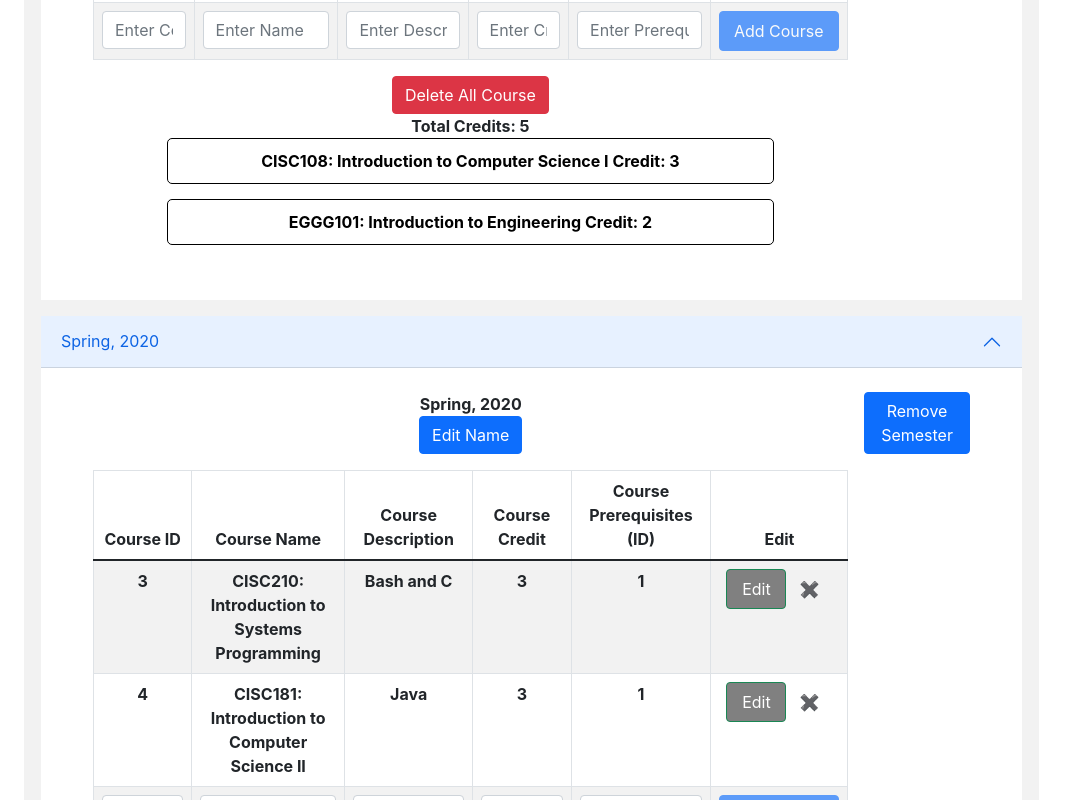
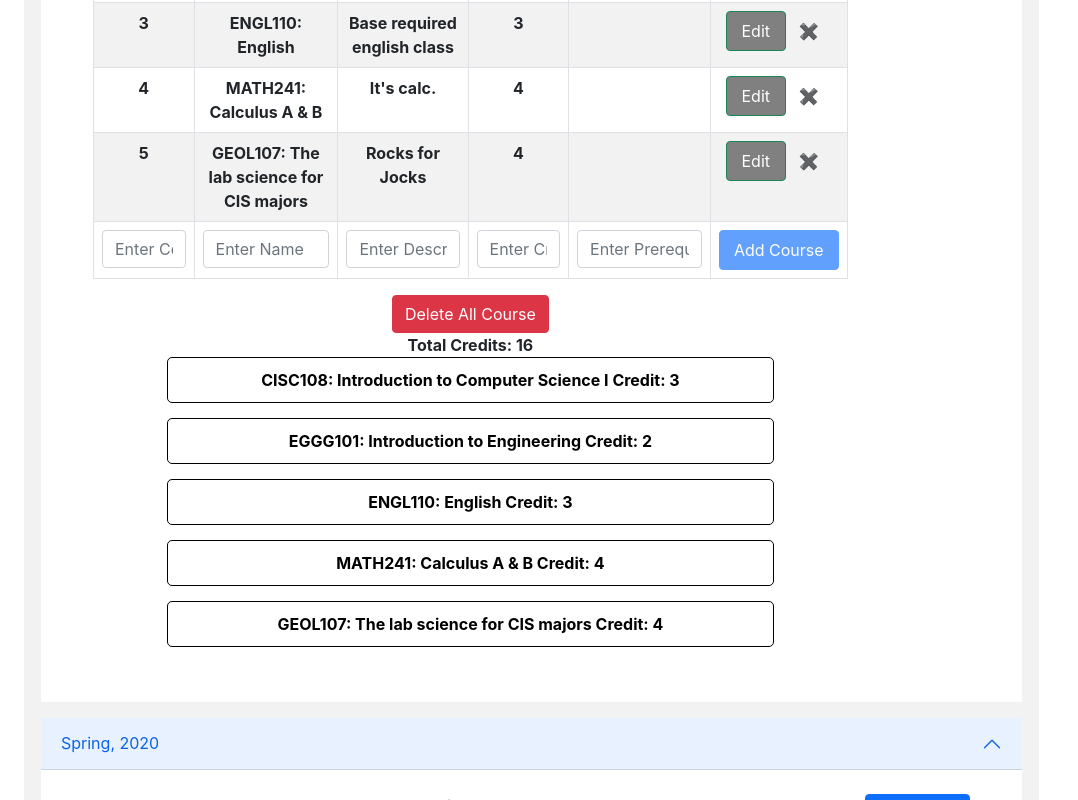
Before and after one commit to UD-CISC275-S22/cis-scheduler-team24, a React (Create React App) app: page / in a window 1280 px wide. Shown: the part 920-1720 px from the top of the page, without its empty margins (0-1078 px from the left). Built offline with nearby package versions, Linux system fonts and the light colour scheme.

Commit message:
Reformed data structure to seperate plans from courses

```diff
--- a/src/App.tsx
+++ b/src/App.tsx
@@ -1,14 +1,21 @@
 import React, { useState } from "react";
-import { Col, Row, Table, Button, Offcanvas } from "react-bootstrap";
+import { Col, Row, Button, Offcanvas /*, Table*/ } from "react-bootstrap";
 import "./App.css";
 import { Plan } from "./interfaces/plan";
 import { Semester } from "./interfaces/semester";
 import { Course } from "./interfaces/course";
 import { ListPlans } from "./components/listPlans";
-import { ListCoursesPool } from "./components/listCoursesPool";
-import { Listdegreeplan } from "./components/listdegreeplan";
+import { ViewFloatingCourses } from "./components/viewFloatingCourses";
+import { ViewRequirements } from "./components/viewRequirements";
 import plans from "./data/plans.json";
-import degreeplan from "./data/degreeplan.json";
+import courses from "./data/course–book.json";
+
+const COURSES = courses.map(
+    (course): Course => ({
+        ...course,
+        prerequisites: course.prerequisites.map(Number)
+    })
+);
 
 const PLANS = plans.map(
     (plan): Plan => ({
@@ -17,12 +24,9 @@ const PLANS = plans.map(
             (semester: Semester): Semester => ({
                 ...semester,
                 name: semester.session + ", " + semester.year,
-                courses: semester.courses.map(
-                    (course: Course): Course => ({
-                        ...course,
-                        prerequisites: course.prerequisites.map(Number)
-                    })
-                )
+                courses: COURSES.filter((course: Course): boolean =>
+                    semester.courses.includes(course.id)
+                ).map((course: Course): number => course.id)
             })
         ),
         requirements: plan.requirements.map(Number),
@@ -30,23 +34,21 @@ const PLANS = plans.map(
     })
 );
 
-const DegreePlan = degreeplan.map((plan: Plan) => ({
-    ...plan,
-    semesters: plan.semesters.map(
-        (semester: Semester): Semester => ({
-            ...semester,
-            courses: semester.courses.map(
-                (course: Course): Course => ({ ...course })
-            )
-        })
-    ),
-    requirements: plan.requirements.map(Number),
-    taken_courses: plan.taken_courses.map(Number)
-}));
+const FLOATING_COURSES = courses.filter(
+    (course: Course): boolean => !course.isTaken
+);
+
+const REQUIRED_COURSES = courses.filter(
+    (course: Course): boolean => course.isRequired
+);
 
 function App(): JSX.Element {
     const [plans, setPlans] = useState<Plan[]>(PLANS);
-    const [degreeplan /*setdegreeplan*/] = useState<Plan[]>(DegreePlan);
+    const [courses /*, setCourses*/] = useState<Course[]>(COURSES);
+    const [floatingCourses, setFloatingCourses] =
+        useState<Course[]>(FLOATING_COURSES);
+    const [requiredCourses, setRequiredCourses] =
+        useState<Course[]>(REQUIRED_COURSES);
     const [show, setShow] = useState(false);
 
     const handleClose = () => setShow(false);
@@ -79,6 +81,14 @@ function App(): JSX.Element {
         );
     }
 
+    function setRequirements(newReqs: Course[]): void {
+        setRequiredCourses(newReqs);
+    }
+
+    function setFloats(newFloats: Course[]): void {
+        setFloatingCourses(newFloats);
+    }
+
     return (
         <div className="App">
             <header className="App-header">
@@ -91,6 +101,7 @@ function App(): JSX.Element {
                     <Col sm={10}>
                         <ListPlans
                             plans={plans}
+                            courses={courses}
                             addPlan={addPlan}
                             deletePlan={deletePlan}
                             setPlanName={setPlanName}
@@ -114,27 +125,38 @@ function App(): JSX.Element {
                                         </Offcanvas.Title>
                                     </Offcanvas.Header>
                                     <Offcanvas.Body>
+                                        Floating Courses:
+                                        <ViewFloatingCourses
+                                            floatingCourses={floatingCourses}
+                                            setFloats={setFloats}
+                                        ></ViewFloatingCourses>
+                                        Required Courses:
+                                        <ViewRequirements
+                                            requirements={requiredCourses}
+                                            setRequirements={setRequirements}
+                                        ></ViewRequirements>
+                                        {/*
                                         <Table striped bordered hover>
                                             <thead>
                                                 <tr>
-                                                    <th>Course Pool</th>
+                                                    <th>Floating Courses</th>
                                                 </tr>
                                             </thead>
                                             <tbody>
                                                 <tr>
                                                     <td>
-                                                        {plans.map(
-                                                            (plan: Plan) => (
+                                                        {floatingCourses.map(
+                                                            (
+                                                                course: Course
+                                                            ) => (
                                                                 <div
                                                                     key={
-                                                                        plan.id
+                                                                        course.id
                                                                     }
                                                                 >
-                                                                    <ListCoursesPool
-                                                                        plan={
-                                                                            plan
-                                                                        }
-                                                                    ></ListCoursesPool>
+                                                                    {
+                                                                        course.name
+                                                                    }
                                                                 </div>
                                                             )
                                                         )}
@@ -145,24 +167,24 @@ function App(): JSX.Element {
                                         <Table striped bordered hover>
                                             <thead>
                                                 <tr>
-                                                    <th>Degree Plan</th>
+                                                    <th>Degree Requirements</th>
                                                 </tr>
                                             </thead>
                                             <tbody>
                                                 <tr>
                                                     <td>
-                                                        {degreeplan.map(
-                                                            (plan: Plan) => (
+                                                        {requiredCourses.map(
+                                                            (
+                                                                course: Course
+                                                            ) => (
                                                                 <div
                                                                     key={
-                                                                        plan.id
+                                                                        course.id
                                                                     }
                                                                 >
-                                                                    <Listdegreeplan
-                                                                        plan={
-                                                                            plan
-                                                                        }
-                                                                    ></Listdegreeplan>
+                                                                    {
+                                                                        course.name
+                                                                    }
                                                                 </div>
                                                             )
                                                         )}
@@ -170,6 +192,7 @@ function App(): JSX.Element {
                                                 </tr>
                                             </tbody>
                                         </Table>
+                                                                */}
                                     </Offcanvas.Body>
                                 </Offcanvas>
                             </div>
--- a/src/components/listPlans.tsx
+++ b/src/components/listPlans.tsx
@@ -2,15 +2,18 @@ import React from "react";
 import { Nav, Tab, Button } from "react-bootstrap";
 import { ViewPlan } from "./viewPlan";
 import { Plan } from "../interfaces/plan";
+import { Course } from "../interfaces/course";
 import { DeletePlan } from "./deletePlan";
 
 export function ListPlans({
     plans,
+    courses,
     addPlan,
     deletePlan,
     setPlanName
 }: {
     plans: Plan[];
+    courses: Course[];
     addPlan: () => void;
     deletePlan: (id: number) => void;
     setPlanName: (id: number, name: string) => void;
@@ -43,6 +46,7 @@ export function ListPlans({
                         <Tab.Pane key={plan.id} eventKey={plan.id}>
                             <ViewPlan
                                 plan={plan}
+                                courses={courses}
                                 setPlanName={setPlanName}
                             ></ViewPlan>
                         </Tab.Pane>
--- a/src/components/listSemesters.tsx
+++ b/src/components/listSemesters.tsx
@@ -1,14 +1,17 @@
 import React from "react";
 import { Accordion, Table } from "react-bootstrap";
 import { Semester } from "../interfaces/semester";
+import { Course } from "../interfaces/course";
 import { ViewSemester } from "./viewSemester";
 
 export function ListSemesters({
     planSemesters,
+    courses,
     removeSemester,
     setSemesterName
 }: {
     planSemesters: Semester[];
+    courses: Course[];
     removeSemester: (id: number) => void;
     setSemesterName: (id: number, name: string) => void;
 }): JSX.Element {
@@ -31,6 +34,7 @@ export function ListSemesters({
                                         <div key={semester.id}>
                                             <ViewSemester
                                                 semester={semester}
+                                                courses={courses}
                                                 removeSemester={removeSemester}
                                                 setSemesterName={
                                                     setSemesterName
--- a/src/components/ViewCoursesPool.tsx
+++ b/src/components/viewFloatingCourses.tsx
@@ -1,7 +1,7 @@
-import React, { useState } from "react";
+import React from "react";
 import { Container } from "react-bootstrap";
 import { Course } from "../interfaces/course";
-import { Semester } from "../interfaces/semester";
+
 import {
     DragDropContext,
     Draggable,
@@ -11,21 +11,21 @@ import {
     NotDraggingStyle
 } from "react-beautiful-dnd";
 
-export function ViewCoursesPool({
-    semester
+export function ViewFloatingCourses({
+    floatingCourses,
+    setFloats
 }: {
-    semester: Semester;
+    floatingCourses: Course[];
+    setFloats: (newFloats: Course[]) => void;
 }): JSX.Element {
-    const [courses] = useState<Course[]>(semester.courses);
     const onDragEnd = (result: DropResult) => {
-        const [newcourses, setnewcourses] = useState<Course[]>(courses);
         const { source, destination } = result;
         if (!destination) return;
 
-        const items = Array.from(newcourses);
+        const items = Array.from(floatingCourses);
         const [newOrder] = items.splice(source.index, 1);
         items.splice(destination.index, 0, newOrder);
-        setnewcourses(items);
+        setFloats(items);
     };
 
     const getItemStyle = (
@@ -51,7 +51,7 @@ export function ViewCoursesPool({
                             {...Provided.droppableProps}
                             ref={Provided.innerRef}
                         >
-                            {courses.map((course, index) => {
+                            {floatingCourses.map((course, index) => {
                                 return (
                                     <Draggable
                                         key={course.id}
--- a/src/components/viewPlan.tsx
+++ b/src/components/viewPlan.tsx
@@ -2,15 +2,18 @@ import React, { useState } from "react";
 import { Container, Button, Table, Stack } from "react-bootstrap";
 import { Plan } from "../interfaces/plan";
 import { Semester } from "../interfaces/semester";
+import { Course } from "../interfaces/course";
 import { ListSemesters } from "./listSemesters";
 import { EditPlan } from "./editPlan";
 import { HelpButton } from "./HelpButton";
 
 export function ViewPlan({
     plan,
+    courses,
     setPlanName
 }: {
     plan: Plan;
+    courses: Course[];
     setPlanName: (id: number, name: string) => void;
 }): JSX.Element {
     const [semesters, setSemesters] = useState<Semester[]>(plan.semesters);
@@ -101,6 +104,7 @@ export function ViewPlan({
                             <td>
                                 <ListSemesters
                                     planSemesters={semesters}
+                                    courses={courses}
                                     removeSemester={removeSemester}
                                     setSemesterName={setSemesterName}
                                 ></ListSemesters>
--- a/src/components/Viewdegreeplan.tsx
+++ b/src/components/viewRequirements.tsx
@@ -1,6 +1,5 @@
-import React, { useState } from "react";
+import React from "react";
 import { Course } from "../interfaces/course";
-import { Semester } from "../interfaces/semester";
 import {
     DragDropContext,
     Draggable,
@@ -9,21 +8,22 @@ import {
     DropResult,
     NotDraggingStyle
 } from "react-beautiful-dnd";
-export function Viewdegreeplan({
-    semester
+
+export function ViewRequirements({
+    requirements,
+    setRequirements
 }: {
-    semester: Semester;
+    requirements: Course[];
+    setRequirements: (courses: Course[]) => void;
 }): JSX.Element {
-    const [courses /*setcourses*/] = useState<Course[]>(semester.courses);
     const onDragEnd = (result: DropResult) => {
-        const [newcourses, setnewcourses] = useState<Course[]>(courses);
         const { source, destination } = result;
         if (!destination) return;
 
-        const items = Array.from(newcourses);
+        const items = Array.from(requirements);
         const [newOrder] = items.splice(source.index, 1);
         items.splice(destination.index, 0, newOrder);
-        setnewcourses(items);
+        setRequirements(items);
     };
 
     const getItemStyle = (
@@ -42,18 +42,18 @@ export function Viewdegreeplan({
     return (
         <div>
             <DragDropContext onDragEnd={onDragEnd}>
-                <Droppable droppableId="courses">
+                <Droppable droppableId="requirements">
                     {(Provided) => (
                         <div
-                            className="courses"
+                            className="requirements"
                             {...Provided.droppableProps}
                             ref={Provided.innerRef}
                         >
-                            {courses.map((course, index) => {
+                            {requirements.map((requirement, index) => {
                                 return (
                                     <Draggable
-                                        key={course.id}
-                                        draggableId={course.id.toString()}
+                                        key={requirement.id}
+                                        draggableId={requirement.id.toString()}
                                         index={index}
                                     >
                                         {(provided, snapshot) => (
@@ -68,10 +68,10 @@ export function Viewdegreeplan({
                                                 )}
                                                 key={index}
                                             >
-                                                {course.name}
+                                                {requirement.name}
                                                 {"                        "}
                                                 {"       Credit: "}
-                                                {course.credits}
+                                                {requirement.credits}
                                             </div>
                                         )}
                                     </Draggable>
--- a/src/components/viewSemester.tsx
+++ b/src/components/viewSemester.tsx
@@ -8,14 +8,20 @@ import { EditSemester } from "./editSemester";
 
 export function ViewSemester({
     semester,
+    courses,
     removeSemester,
     setSemesterName
 }: {
     semester: Semester;
+    courses: Course[];
     removeSemester: (id: number) => void;
     setSemesterName: (id: number, name: string) => void;
 }): JSX.Element {
-    const [courses /*, setcourses*/] = useState<Course[]>(semester.courses);
+    const [semesterCourses /*, setSemesterCourses*/] = useState<Course[]>(
+        courses.filter((course: Course): boolean =>
+            semester.courses.includes(course.id)
+        )
+    );
     const [isEditing, setEditing] = useState<boolean>(false);
 
     function deleteSemester(): void {
@@ -57,7 +63,7 @@ export function ViewSemester({
                         <tr>
                             <th>
                                 <ListCourses
-                                    semesterCourses={courses}
+                                    semesterCourses={semesterCourses}
                                 ></ListCourses>
                             </th>
                         </tr>
--- a/src/data/plans.json
+++ b/src/data/plans.json
@@ -8,31 +8,8 @@
                 "name": "",
                 "year": 2019,
                 "session": "Fall",
-                "courses": [
-                    {
-                        "id": 1,
-                        "name": "CISC108: Introduction to Computer Science I",
-                        "credits": 3,
-                        "description": "Python",
-                        "prerequisites": [],
-                        "isTaken": false,
-                        "isEditing": false,
-                        "isRequired": true,
-                        "breadthType": "D"
-                    },
-                    {
-                        "id": 2,
-                        "name": "EGGG101: Introduction to Engineering",
-                        "credits": 2,
-                        "description": "Dumb class",
-                        "prerequisites": [],
-                        "isTaken": false,
-                        "isEditing": false,
-                        "isRequired": true,
-                        "breadthType": "D"
-                    }
-                ],
-                "totalCredits": 0,
+                "courses": [1, 2, 3, 4, 5],
+                "totalCredits": 16,
                 "isSkipped": false
             },
             {
@@ -40,37 +17,14 @@
                 "name": "",
                 "year": 2020,
                 "session": "Spring",
-                "courses": [
-                    {
-                        "id": 3,
-                        "name": "CISC210: Introduction to Systems Programming",
-                        "credits": 3,
-                        "description": "Bash and C",
-                        "prerequisites": [1],
-                        "isTaken": false,
-                        "isEditing": false,
-                        "isRequired": true,
-                        "breadthType": "D"
-                    },
-                    {
-                        "id": 4,
-                        "name": "CISC181: Introduction to Computer Science II",
-                        "credits": 3,
-                        "description": "Java",
-                        "prerequisites": [1],
-                        "isTaken": false,
-                        "isEditing": false,
-                        "isRequired": true,
-                        "breadthType": "D"
-                    }
-                ],
-                "totalCredits": 0,
+                "courses": [6, 7, 8, 9, 10],
+                "totalCredits": 17,
                 "isSkipped": false
             }
         ],
-        "requirements": [],
-        "taken_courses": [1, 2, 3, 4],
-        "floating_courses": []
+        "requirements": [1, 2, 3, 4, 5, 6, 7, 8, 9],
+        "taken_courses": [1, 2, 3, 4, 5, 6, 7, 8, 9, 10],
+        "floating_courses": [11, 12, 13, 14]
     },
     {
         "id": 2,
@@ -81,31 +35,8 @@
                 "name": "",
                 "year": 2019,
                 "session": "Fall",
-                "courses": [
-                    {
-                        "id": 1,
-                        "name": "CISC108: Introduction to Computer Science I",
-                        "credits": 3,
-                        "description": "Python",
-                        "prerequisites": [],
-                        "isTaken": false,
-                        "isEditing": false,
-                        "isRequired": true,
-                        "breadthType": "D"
-                    },
-                    {
-                        "id": 2,
-                        "name": "EGGG101: Introduction to Engineering",
-                        "credits": 2,
-                        "description": "Dumb class",
-                        "prerequisites": [],
-                        "isTaken": false,
-                        "isEditing": false,
-                        "isRequired": true,
-                        "breadthType": "D"
-                    }
-                ],
-                "totalCredits": 0,
+                "courses": [1, 2, 3, 4, 5],
+                "totalCredits": 16,
                 "isSkipped": false
             },
             {
@@ -113,36 +44,13 @@
                 "name": "",
                 "year": 2020,
                 "session": "Spring",
-                "courses": [
-                    {
-                        "id": 3,
-                        "name": "CISC210: Introduction to Systems Programming",
-                        "credits": 3,
-                        "description": "Bash and C",
-                        "prerequisites": [1],
-                        "isTaken": false,
-                        "isEditing": false,
-                        "isRequired": true,
-                        "breadthType": "D"
-                    },
-                    {
-                        "id": 4,
-                        "name": "CISC181: Introduction to Computer Science II",
-                        "credits": 3,
-                        "description": "Java",
-                        "prerequisites": [1],
-                        "isTaken": false,
-                        "isEditing": false,
-                        "isRequired": true,
-                        "breadthType": "D"
-                    }
-                ],
-                "totalCredits": 0,
+                "courses": [6, 7, 8, 9, 10],
+                "totalCredits": 17,
                 "isSkipped": false
             }
         ],
-        "requirements": [],
-        "taken_courses": [1, 2, 3, 4],
+        "requirements": [1, 2, 3, 4, 5, 6, 7, 8, 9, 10],
+        "taken_courses": [1, 2, 3, 4, 5, 6, 7, 8, 9, 10],
         "floating_courses": []
     }
 ]
--- a/src/interfaces/semester.ts
+++ b/src/interfaces/semester.ts
@@ -1,4 +1,3 @@
-import { Course } from "./course";
 //export type SessionType = "Fall" | "Winter" | "Spring" | "Summer";
 
 export interface Semester {
@@ -6,7 +5,7 @@ export interface Semester {
     name: string;
     year: number;
     session: string;
-    courses: Course[];
+    courses: number[];
     totalCredits: number;
     isSkipped: boolean;
 }
```
Also changed, not shown: src/components/listCoursesPool.tsx (deleted, +0 -17 lines), src/components/listdegreeplan.tsx (deleted, +0 -20 lines), src/data/course–book.json (+44 -0 lines).
